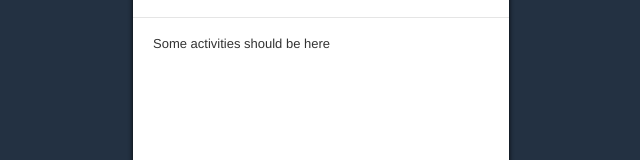
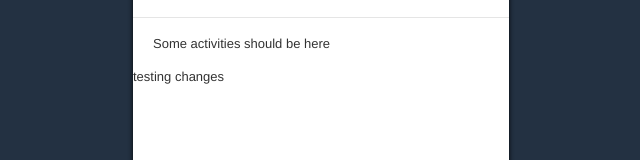
Before and after one commit to Tejas102/aircall-tejas, a React app: page / in a window 1280 px wide. Shown: the part 130-290 px from the top of the page, without its empty margins (319-959 px from the left). Built offline with nearby package versions, Linux system fonts and the light colour scheme.

Commit message:
Update App.jsx

```diff
--- a/src/App.jsx
+++ b/src/App.jsx
@@ -8,6 +8,7 @@ const App = () => {
     <div className='container'>
       <Header/>
       <div className="container-view">Some activities should be here</div>
+      <div>testing changes</div>
     </div>
   );
 };
```
